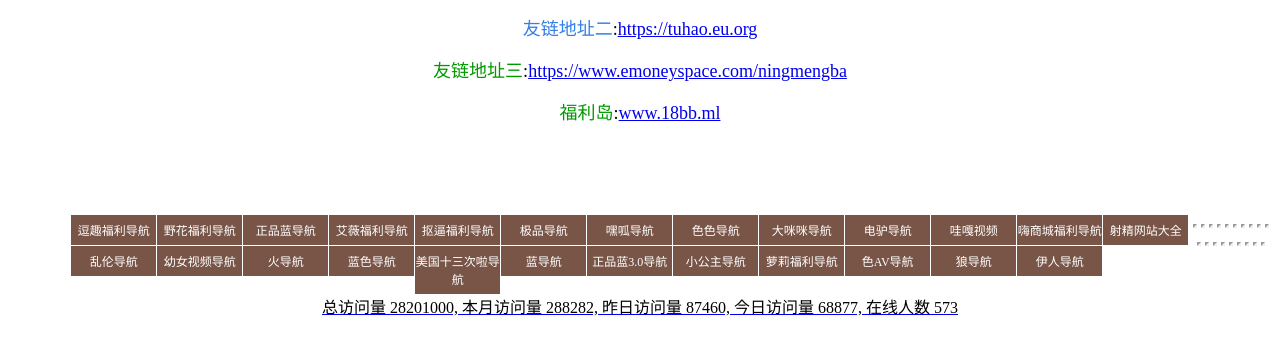
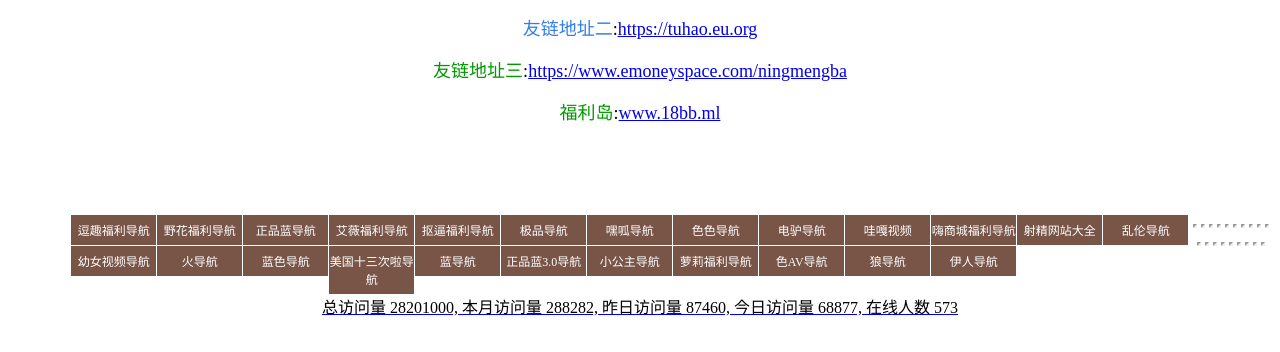
Before and after one commit to landaohang/jiuse.github.com, a plain HTML site: page index.html in a window 1280 px wide. Shown: the part 448-800 px from the top of the page. Drawn offline with Linux system fonts and the light colour scheme; grey boxes are pictures that could not be loaded.

Commit message:
Update index.html

```diff
--- a/index.html
+++ b/index.html
@@ -88,7 +88,7 @@ background:#795548;float: left;text-align: center;padding: 6px 0px;margin: 1px 1
 <a href='http://www.jpdh.tk' target='_blank' ><li>极品导航</li></a>
  <a href='http://www.dmdm.space' target='_blank' ><li>嘿呱导航</li></a>
 <a href='http://www.xsese8.xyz' target='_blank' ><li>色色导航</li></a>
- <a href='http://www.dmmdh.xyz/' target='_blank' ><li>大咪咪导航</li></a>
+
 <a href='http://dianlv.xyz/' target='_blank' ><li>电驴导航</li></a>
 	<a href='http://3q3.top/' target='_blank' ><li>哇嘎视频</li></a>
  <a href='http://www.2019dh.space/' target='_blank' ><li>嗨商城福利导航</li></a>
```
